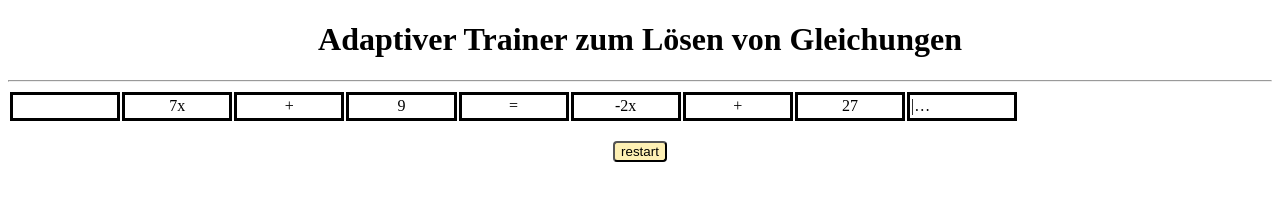
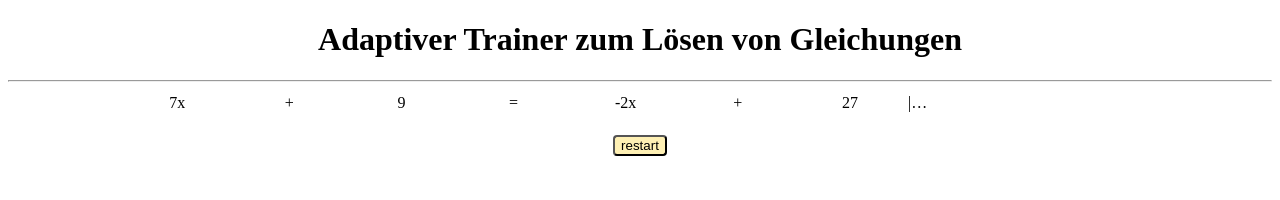
Before and after one commit to rwaindok/bll, a plain HTML site: page index.html in a window 1280 px wide. Both pictures are taken after a click on the button "start". Drawn offline with Linux system fonts and the light colour scheme.

Commit message:
tablestyle borde outside

```diff
--- a/style.css
+++ b/style.css
@@ -5,6 +5,8 @@ body{
 table {
   width: 80%; /* Definiert die Gesamtbreite der Tabelle */
   table-layout: fixed; /* Erzwingt die feste Spaltenberechnung */
+  margin: solid rgba(22, 197, 255, 0.836);
+  border-radius: 15%;
 }
 
 td {
@@ -12,7 +14,6 @@ td {
   overflow: hidden; /* Verhindert das Ausbrechen von zu langem Text */
   text-overflow: ellipsis; /* Fügt ... bei abgeschnittenem Text ein (optional) */
   white-space: nowrap; /* Verhindert automatischen Zeilenumbruch (optional) */
-  border: solid black;
 }
 
 button {
```
